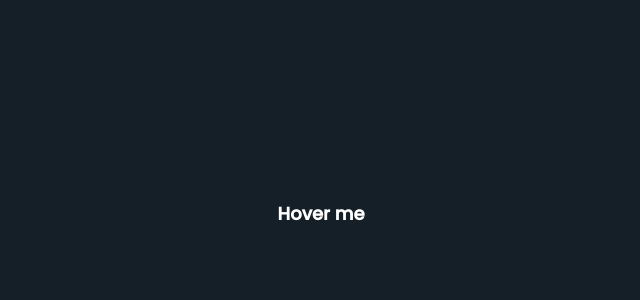
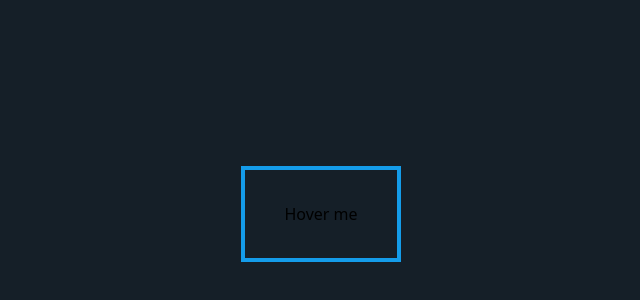
Before and after one commit to RyomenDev/UI-components, a React (Vite) app: page / in a window 1280 px wide. Shown: the part 186-486 px from the top of the page, without its empty margins (319-959 px from the left). Built offline with nearby package versions, Linux system fonts and the light colour scheme.

Commit message:
//styles.css

```diff
--- a/src/components/Buttons/Button3/Button3A.jsx
+++ b/src/components/Buttons/Button3/Button3A.jsx
@@ -1,9 +1,10 @@
 const Button = () => {
   return (
     <div className="bg-[#151F28] flex justify-center items-center h-screen">
-      <button className="relative w-40 h-14 border-[3px] border-[#149CEA] bg-transparent text-white font-bold text-lg rounded-md transition-all duration-1000 group overflow-hidden">
-        <span className="absolute top-[-10px] left-[3%] w-[95%] h-[40%] bg-[#151F28] origin-center transition-transform duration-500 group-hover:scale-0" />
-        <span className="absolute top-[80%] left-[3%] w-[95%] h-[40%] bg-[#151F28] origin-center transition-transform duration-500 group-hover:scale-0" />
+      <button className="w-40 h-24 border-4 border-[#149CEA]">
+      {/* <button className="relative w-40 h-14 border-4 border-[#149CEA] bg-transparent text-white font-bold text-lg rounded-md transition-all duration-1000 group overflow-hidden"> */}
+        {/* <span className="absolute top-[-10px] left-[3%] w-[95%] h-[40%] bg-[#151F28] origin-center transition-transform duration-500 group-hover:scale-0" /> */}
+        {/* <span className="absolute top-[80%] left-[3%] w-[95%] h-[40%] bg-[#151F28] origin-center transition-transform duration-500 group-hover:scale-0" /> */}
         Hover me
       </button>
     </div>
--- a/src/components/Cards/Card1/Card1B.jsx
+++ b/src/components/Cards/Card1/Card1B.jsx
@@ -1,4 +1,4 @@
-import "./style.css";
+// import "./style.css";
 import PropTypes from "prop-types";
 import dark_rider_cover from "./dark_rider-cover.jpg";
 import dark_rider_title from "./dark_rider-title.png";
--- a/src/components/Login/Login1/Login1B.jsx
+++ b/src/components/Login/Login1/Login1B.jsx
@@ -1,4 +1,4 @@
-import "./style.css";
+// import "./style.css";
 
 const Login = () => {
   return (
--- a/src/components/Login/Login2/Login2B.jsx
+++ b/src/components/Login/Login2/Login2B.jsx
@@ -1,5 +1,5 @@
 import { useState } from "react";
-import "./style.css";
+// import "./style.css";
 import {
   RiUser3Line,
   RiLock2Line,
```
